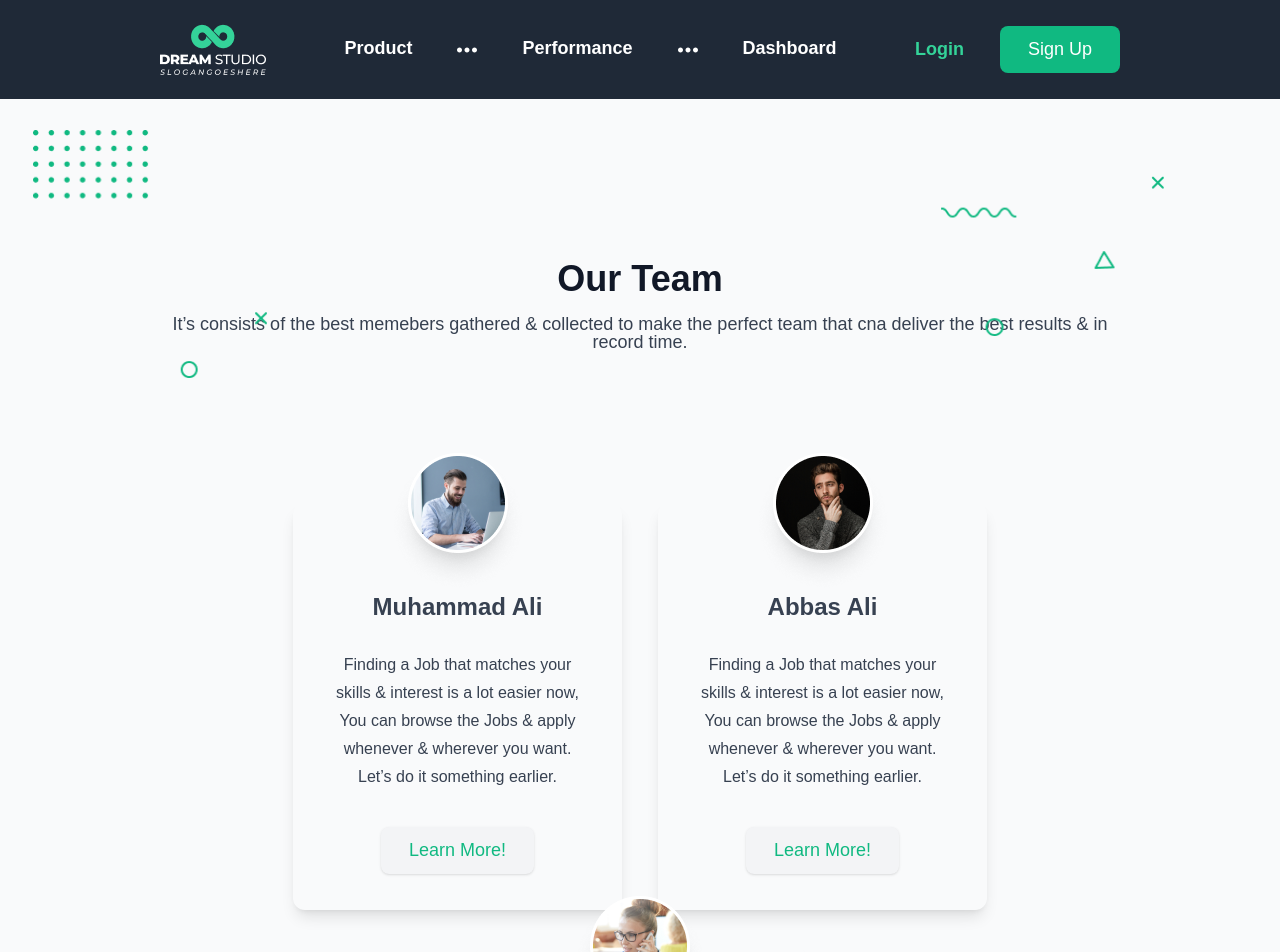
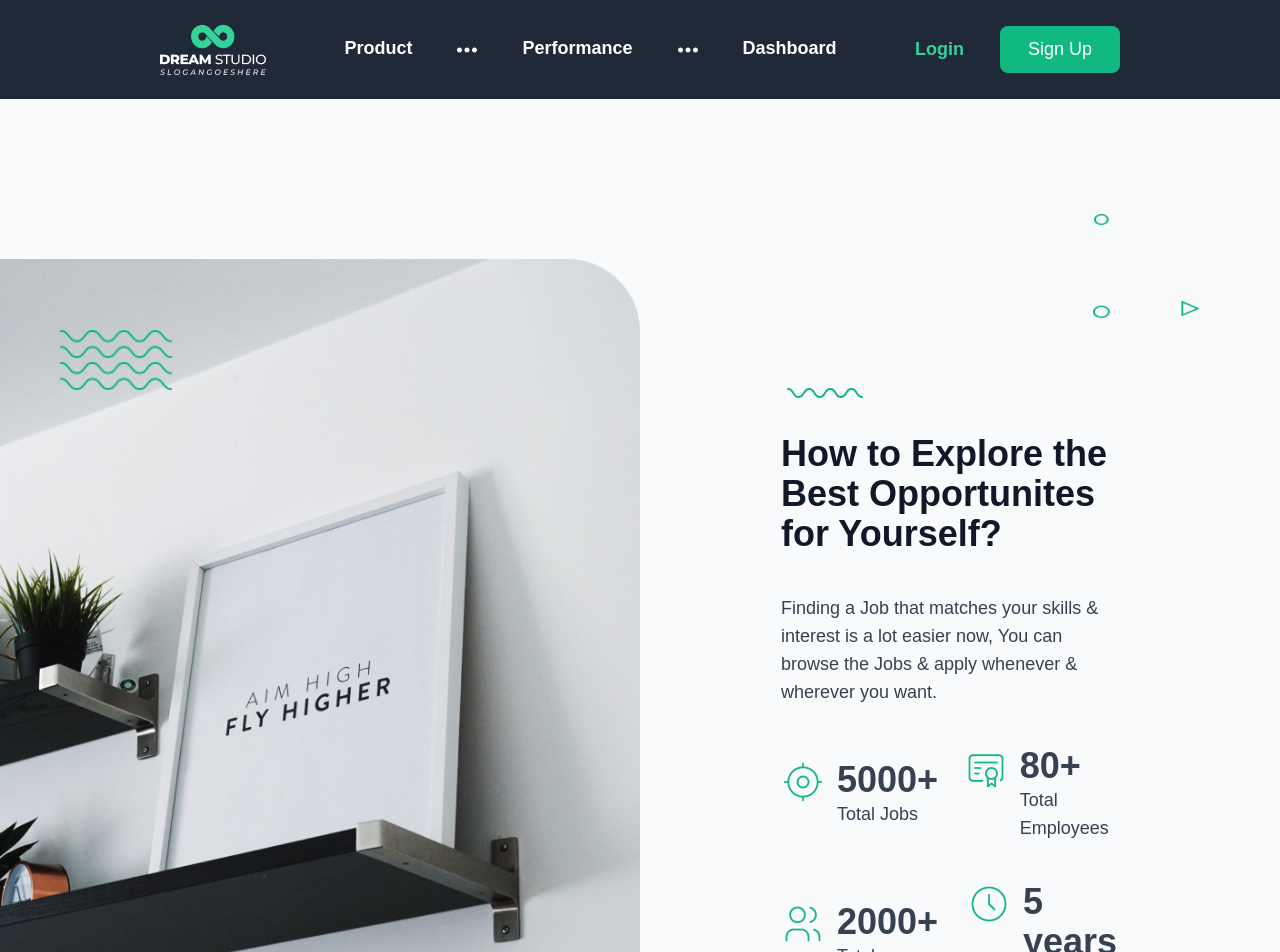
Before and after one commit to Abbaspak12/dreamJob, a Next.js app: page / in a window 1280 px wide. Shown: the top 952 px of the page. Built offline with nearby package versions, Linux system fonts and the light colour scheme.

Commit message:
complete the ui of Our Explore
complete the ui of Our Explore

```diff
--- a/src/app/components/HowtoExplore.tsx
+++ b/src/app/components/HowtoExplore.tsx
@@ -3,7 +3,113 @@ import { ourExplore } from "./assets";
 import Image from "next/image";
 
 const HowtoExplore = () => {
-  return <section></section>;
+  return (
+    <section className="w-full bg-[#f9fafb] text-[#374151] relative flex  pt-40">
+      <div className="w-[50%] h-[810px] relative">
+        <Image
+          src={ourExplore.aimHigh}
+          alt="aimHigh"
+          width={500}
+          height={500}
+          className="w-full "
+        />
+        <Image
+          src={ourExplore.vector8}
+          alt="vector8"
+          className="absolute top-[71px] left-[60px] w-[112px] h-[60px]"
+        />
+      </div>
+
+      <div className="w-[50%] relative pl-[141px] pr-[162px] ">
+        <Image
+          src={ourExplore.vector7}
+          alt="vector8"
+          className="absolute left-[147px] top-[129px]"
+        />
+        <div className="w-full pt-[175px]">
+          <h1 className="text-[#111827] font-extrabold text-[36px] leading-10">
+            How to Explore the Best Opportunites for Yourself?
+          </h1>
+          <p className="text-[#374151] font-normal leading-[28px] text-[18px] pt-10 ">
+            Finding a Job that matches your skills & interest is a lot easier
+            now, You can browse the Jobs & apply whenever & wherever you want.
+          </p>
+        </div>
+
+        <div className="w-full flex items-center gap-[54px] pt-[40px]">
+          <div className="flex gap-3">
+            <Image
+              src={ourExplore.location1}
+              alt="location1"
+              className="w-[44px] h-[44px]"
+            />
+            <div className="w-full">
+              <h1 className="text-[#374151] font-extrabold text-[36px] leading-10">
+                5000+
+              </h1>
+              <p className="text-[#374151] font-normal leading-[28px] text-[18px]">
+                Total Jobs
+              </p>
+            </div>
+          </div>
+          <div className="flex gap-3">
+            <Image
+              src={ourExplore.pocket}
+              alt="pocket"
+              className="w-[44px] h-[44px]"
+            />
+            <div className="w-full">
+              <h1 className="text-[#374151] font-extrabold text-[36px] leading-10">
+                80+
+              </h1>
+              <p className="text-[#374151] font-normal leading-[28px] text-[18px]">
+                Total Employees
+              </p>
+            </div>
+          </div>
+        </div>
+
+        <div className="w-full flex items-center gap-[54px] pt-[40px]">
+          <div className="flex gap-3">
+            <Image
+              src={ourExplore.admin}
+              alt="admin"
+              className="w-[44px] h-[44px]"
+            />
+            <div className="w-full">
+              <h1 className="text-[#374151] font-extrabold text-[36px] leading-10">
+                2000+
+              </h1>
+              <p className="text-[#374151] font-normal leading-[28px] text-[18px]">
+                Total Seekers
+              </p>
+            </div>
+          </div>
+
+          <div className="flex gap-3">
+            <Image
+              src={ourExplore.watch}
+              alt="watch"
+              className="w-[44px] h-[44px]"
+            />
+            <div className="w-full">
+              <h1 className="text-[#374151] font-extrabold text-[36px] leading-10">
+                5 years
+              </h1>
+              <p className="text-[#374151] font-normal leading-[28px] text-[18px]">
+                Total Experience
+              </p>
+            </div>
+          </div>
+        </div>
+      </div>
+      <Image
+        src={ourExplore.vector6}
+        alt="vector8"
+        className="absolute right-[81px] top-[115px] w-[106px] h-[104px] "
+      />
+    </section>
+  );
 };
 
 export default HowtoExplore;
--- a/src/app/components/assets.ts
+++ b/src/app/components/assets.ts
@@ -42,8 +42,14 @@ import location1 from "@/assets/image/howToExplore/location1.png";
 import pocket from "@/assets/image/howToExplore/pocket.png";
 import vector7 from "@/assets/image/howToExplore/vector7.png";
 import vector6 from "@/assets/image/howToExplore/vector6.png";
+import vector8 from "@/assets/image/howToExplore/vector8.png";
 import watch from "@/assets/image/howToExplore/watch.png";
 
+
+
+const header = {
+  logo: logoImage,
+};
 const ourExplore = {
   admin,
   aimHigh,
@@ -52,12 +58,8 @@ const ourExplore = {
   vector7,
   vector6,
   watch,
+  vector8
 };
-
-const header = {
-  logo: logoImage,
-};
-
 const ourTeam = {
   girl1,
   girl2,
--- a/src/app/page.tsx
+++ b/src/app/page.tsx
@@ -2,11 +2,13 @@ import HeaderBar from "./components/HeaderBar";
 import Footer from "./components/Footer";
 import SocialMediaInfo from "./components/SocialMediaInfo";
 import OurTeam from "./components/OurTeam";
+import HowtoExplore from "./components/HowtoExplore";
 
 export default function Home() {
   return (
 <main className="w-full min-h-screen">
 <HeaderBar/>
+<HowtoExplore/>
 <OurTeam/>
 <SocialMediaInfo/>
 <Footer/>
```
Also changed, not shown: src/assets/image/howToExplore/vector8.png (added).
